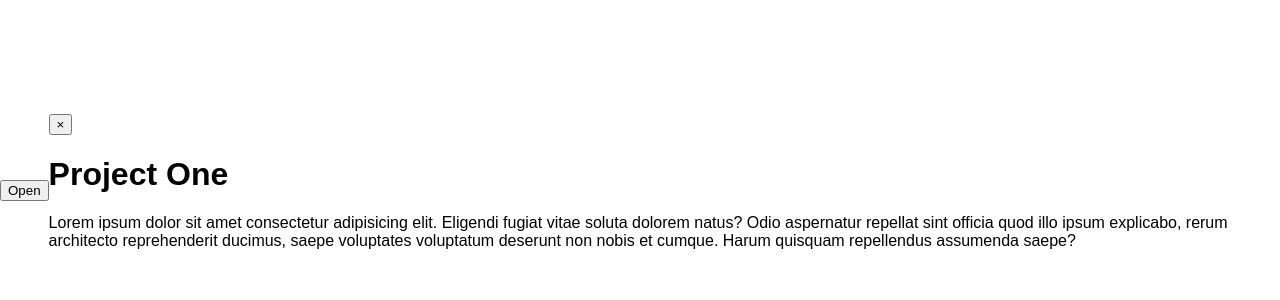
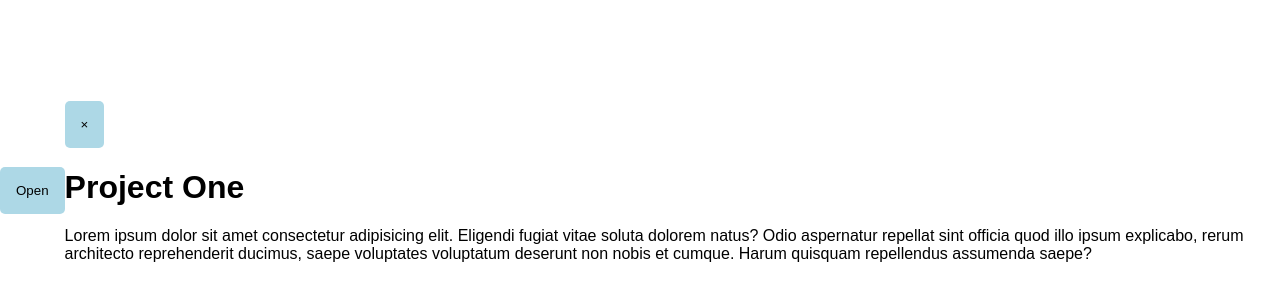
Before and after one commit to j3ffh95/pop-up-modal, a plain HTML site: page index.html in a window 1280 px wide. Shown: the part 210-510 px from the top of the page. Drawn offline with Linux system fonts and the light colour scheme; a web font is replaced by a local one.

Commit message:
Styled the button

```diff
--- a/style.css
+++ b/style.css
@@ -12,3 +12,11 @@ body {
   margin: 0;
   min-height: 100vh;
 }
+
+button {
+  background-color: lightblue;
+  padding: 1rem;
+  border: none;
+  border-radius: 5px;
+  font-family: inherit;
+}
```
